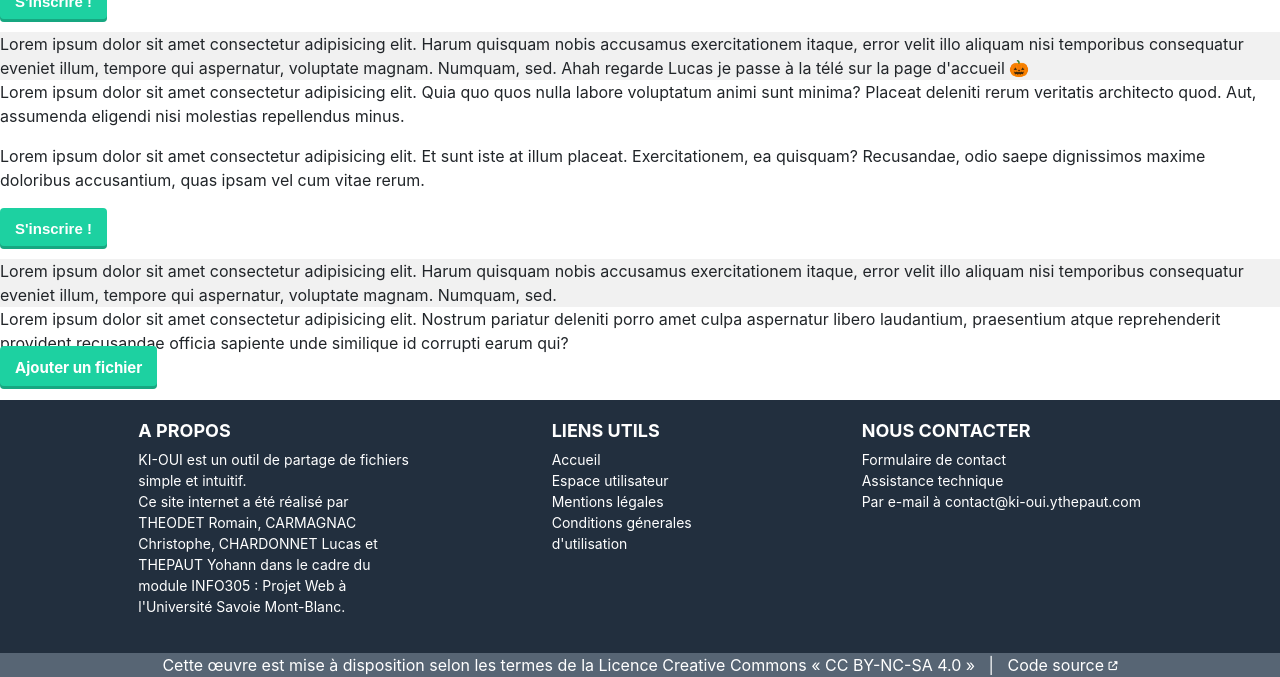
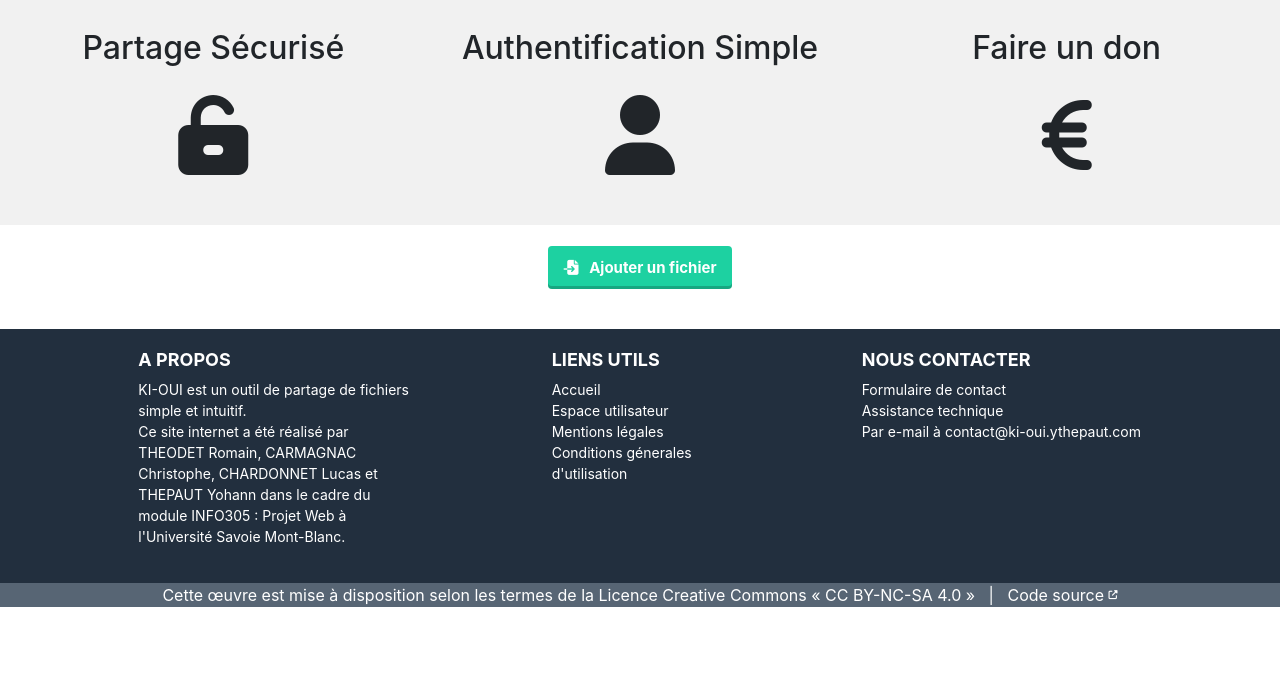
Before and after one commit to ythepaut/info305_ki-oui, a PHP site: template includes/pages/accueil.php in a window 1280 px wide. Shown: the part 388-1065 px from the top of the page. After the commit the page ends 995 px from the top, so only its background shows below. Run offline with PHP 8.4, Linux system fonts and the light colour scheme; the template is opened without the code that fills it: most values are stand-ins (such as "Sample title", 1, 10 or a date in 2020); some libraries are stand-ins or nearby versions.

Commit message:
Add files via upload

```diff
--- a/includes/pages/accueil.php
+++ b/includes/pages/accueil.php
@@ -1,47 +1,51 @@
-	<section class="pair">
+<section class="pair container-fluid">
+	<div class="row ligne0">
 
-        <div >
+		<div class="inner col-lg-5">
+			<h1>Partagez vos fichiers en toute tranquilité</h1>
+			<p>Chez Ki-Oui, l'hébergement de vos fichiers est crypté.<br/>
+			Partagez-les avec un lien auto-généré comme bon vous semble.<br/>
+			Créez-vous un compte pour répertorier vos fichiers.</p>
+			<a href="" class="button"><i class="fas fa-pen"></i> &nbsp; S'inscrire</a>
+		</div>
 
-            <h3>KI-OUI, dites oui à qui ? A KI-OUI ! Ah ah, à nous quoi. Parce que ki ça fait qui et comme on s'appelle KI-OUI tout ça...</h3> <sub>(tuez-moi)</sub>
-            <br />
-            <br />
-            <br />
-            <p>
+		<div class="inner col-lg-1"></div>
 
-                Lorem ipsum dolor sit amet consectetur adipisicing elit. Je ne cautionne pas ce slogan. Quia quo quos nulla labore voluptatum animi sunt minima? Placeat deleniti rerum veritatis architecto quod. Aut, assumenda eligendi nisi molestias repellendus minus. Lorem ipsum dolor sit amet consectetur adipisicing elit. Cum sit ipsa ab qui nobis libero, inventore quae aspernatur quibusdam, provident iusto quod amet porro. Ipsam cumque repudiandae repellendus labore earum!
-            </p>
-            <p>Lorem ipsum dolor sit amet consectetur adipisicing elit. Et sunt iste at illum placeat. Je suis si seul :c ... Exercitationem, ea quisquam? Recusandae, odio saepe dignissimos maxime doloribus accusantium, quas ipsam vel cum vitae rerum.</p>
-            <button>S'inscrire !</button>
-        </div>
+	</div>
+</section>
 
-    </section>
 
-	<section class="impair">
-        Lorem ipsum dolor sit amet consectetur adipisicing elit. Harum quisquam nobis accusamus exercitationem itaque, error velit illo aliquam nisi temporibus consequatur eveniet illum, tempore qui aspernatur, voluptate magnam. Numquam, sed. Ahah regarde Lucas je passe à la télé sur la page d'accueil &#127875;
-    </section>
 
-    <section class="pair">
+<section class="impair container-fluid">
+	<div class="row ligne1">
 
-        <div >
+		<div class="inner col-lg-4">
+			<h2>Partage Sécurisé</h2>
+			<i class="fas fa-unlock-alt"></i>
+		</div>
 
-            <p>
-                Lorem ipsum dolor sit amet consectetur adipisicing elit. Quia quo quos nulla labore voluptatum animi sunt minima? Placeat deleniti rerum veritatis architecto quod. Aut, assumenda eligendi nisi molestias repellendus minus.
-            </p>
-            <p>Lorem ipsum dolor sit amet consectetur adipisicing elit. Et sunt iste at illum placeat. Exercitationem, ea quisquam? Recusandae, odio saepe dignissimos maxime doloribus accusantium, quas ipsam vel cum vitae rerum.</p>
-            <button>S'inscrire !</button>
-        </div>
+		<div class="inner col-lg-4">
+			<h2>Authentification Simple</h2>
+			<i class="fas fa-user"></i>
+		</div>
 
-    </section>
+		<div class="inner col-lg-4">
+			<h2>Faire un don</h2>
+			<i class="fas fa-euro-sign"></i>
+		</div>
 
-	<section class="impair">
-        Lorem ipsum dolor sit amet consectetur adipisicing elit. Harum quisquam nobis accusamus exercitationem itaque, error velit illo aliquam nisi temporibus consequatur eveniet illum, tempore qui aspernatur, voluptate magnam. Numquam, sed.
-    </section>
+	</div>
+</section>
 
-	<section class="pair">
-        Lorem ipsum dolor sit amet consectetur adipisicing elit. Nostrum pariatur deleniti porro amet culpa aspernatur libero laudantium, praesentium atque reprehenderit provident recusandae officia sapiente unde similique id corrupti earum qui?
 
-        <br />
 
-        <a href="/ajout" class="button">Ajouter un fichier</a>
+<section class="pair">
 
-    </section>
+	<div class="inner">
+		<a href="/ajout" class="button"><i class="fas fa-file-import"></i> &nbsp; Ajouter un fichier</a>
+	</div>
+
+</section>
+
+
+<?php include("./includes/pages/modals/login.php"); ?>
```
